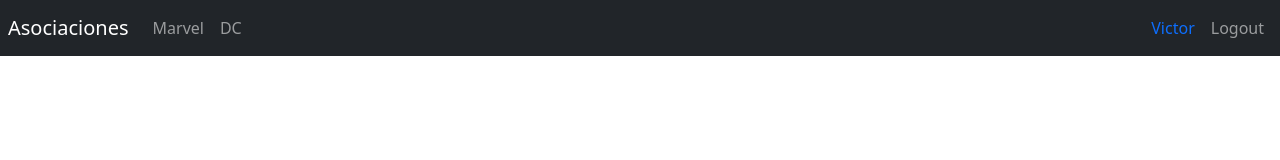
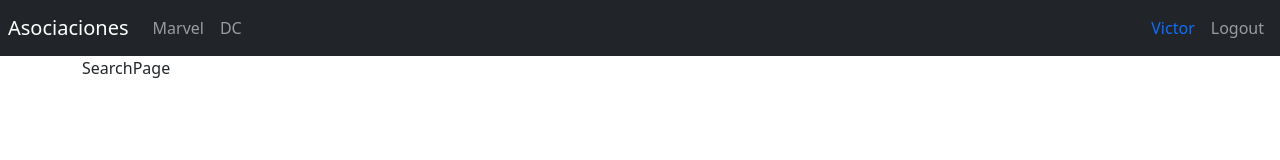
Before and after one commit to jinxcl/07-Heroes-spa, a React (Vite) app: page /search in a window 1280 px wide. Shown: the top 160 px of the page. Built offline with nearby package versions, Linux system fonts and the light colour scheme.

Commit message:
Second Route level and new Pages Hero and Search

```diff
--- a/src/heroes/index.js
+++ b/src/heroes/index.js
@@ -1 +1,2 @@
 export * from './pages';
+export * from './routes/HeroesRoutes';
--- /dev/null
+++ b/src/heroes/pages/HeroPage.jsx
@@ -0,0 +1,7 @@
+
+
+export const HeroPage = () => {
+  return (
+    <div>HeroPage</div>
+  )
+}
--- /dev/null
+++ b/src/heroes/pages/SearchPage.jsx
@@ -0,0 +1,7 @@
+
+
+export const SearchPage = () => {
+  return (
+    <div>SearchPage</div>
+  )
+}
--- a/src/heroes/pages/index.js
+++ b/src/heroes/pages/index.js
@@ -1,2 +1,4 @@
 export * from './DCPage';
+export * from './HeroPage'
 export * from './MarvelPage';
+export * from './SearchPage'
--- /dev/null
+++ b/src/heroes/routes/HeroesRoutes.jsx
@@ -0,0 +1,27 @@
+import { Navigate, Route, Routes } from 'react-router-dom';
+import {Navbar} from '../../ui';
+import { DCPage, MarvelPage,SearchPage,HeroPage } from '../pages';
+
+export const HeroesRoutes = () => {
+  return (
+
+    <>
+
+        <Navbar />
+
+        <div className='container'>
+          <Routes>
+                  <Route path="marvel" element={<MarvelPage />} />
+                  <Route path="dc" element={<DCPage />} />
+
+                  <Route path="search" element={<SearchPage />} />
+                  <Route path="hero" element={<HeroPage />} />
+
+                  {/* Search, Hero by id */}
+                  <Route path="/" element={<Navigate to="/marvel"  />} />
+          </Routes>
+        </div>
+    </>
+
+  )
+}
--- a/src/router/AppRouter.jsx
+++ b/src/router/AppRouter.jsx
@@ -1,22 +1,21 @@
-import { Routes, Route, Navigate } from "react-router-dom"
+import { Routes, Route } from "react-router-dom"
 
+import { HeroesRoutes } from "../heroes"
+import { LoginPage } from "../auth"
 import { Navbar } from "../ui"
-
-import { MarvelPage,DCPage } from "../heroes"
-import { LoginPage } from "../auth"
 
 
 
 export const AppRouter = () => {
   return (
     <>
-        <Navbar />
+
 
         <Routes>
-            <Route path="/marvel" element={<MarvelPage />} />
-            <Route path="/dc" element={<DCPage />} />
             <Route path="/login" element={<LoginPage />} />
-            <Route path="/" element={<Navigate to="/marvel"  />} />
+
+
+            <Route path="/*" element={ <HeroesRoutes />} />
         </Routes>
     </>
   )
```
